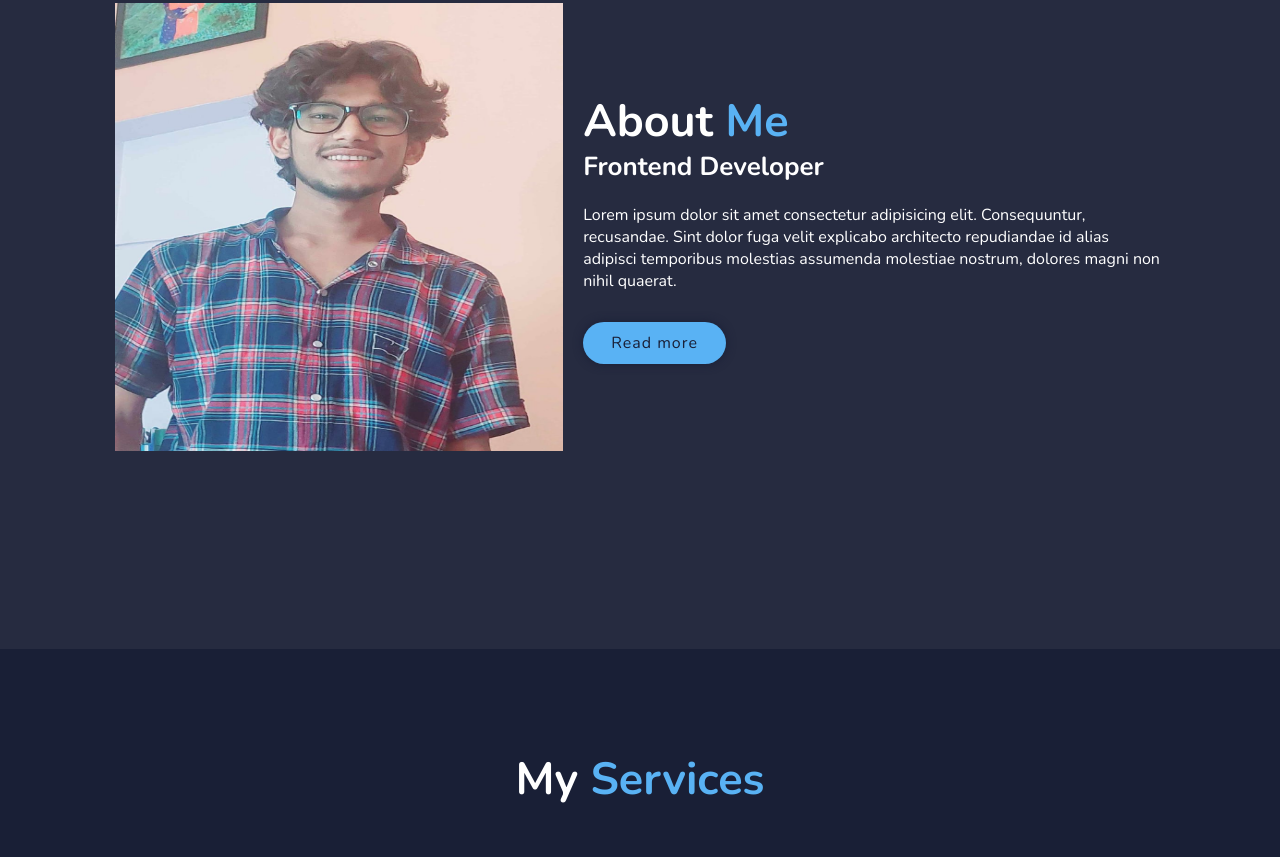
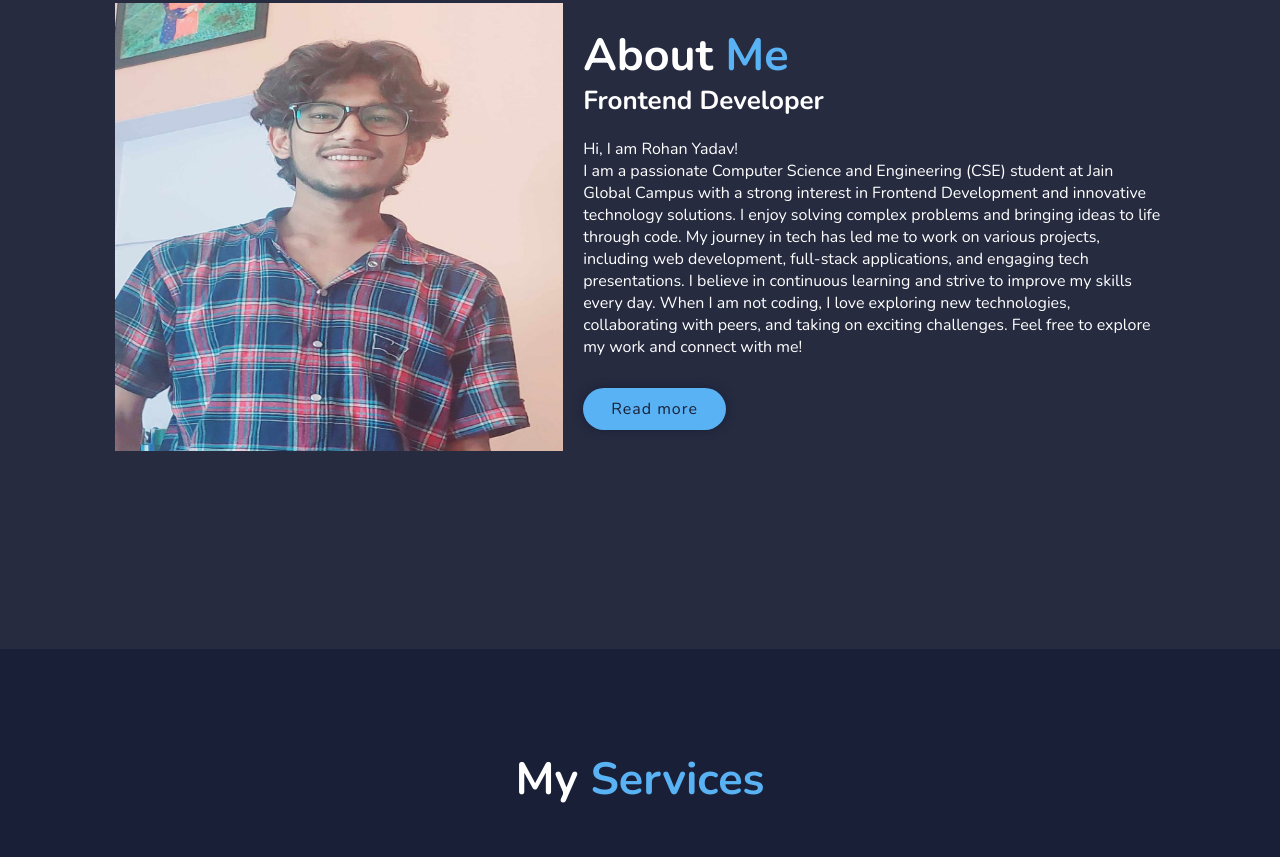
Before and after one commit to rohan-yadav19/portfolio_website, a plain HTML site: page index.html in a window 1280 px wide. Shown: the part 1191-2048 px from the top of the page. Drawn offline with nearby package versions, Linux system fonts and the light colour scheme.

Commit message:
Third commit

```diff
--- a/index.html
+++ b/index.html
@@ -59,10 +59,17 @@
         <h2 class="heading">About<span> Me</span></h2>
         <h3>Frontend Developer</h3>
         <p>
-          Lorem ipsum dolor sit amet consectetur adipisicing elit. Consequuntur,
-          recusandae. Sint dolor fuga velit explicabo architecto repudiandae id
-          alias adipisci temporibus molestias assumenda molestiae nostrum,
-          dolores magni non nihil quaerat.
+          Hi, I am Rohan Yadav!<br />
+          I am a passionate Computer Science and Engineering (CSE) student at
+          Jain Global Campus with a strong interest in Frontend Development and
+          innovative technology solutions. I enjoy solving complex problems and
+          bringing ideas to life through code. My journey in tech has led me to
+          work on various projects, including web development, full-stack
+          applications, and engaging tech presentations. I believe in continuous
+          learning and strive to improve my skills every day. When I am not
+          coding, I love exploring new technologies, collaborating with peers,
+          and taking on exciting challenges. Feel free to explore my work and
+          connect with me!
         </p>
         <a href="#" class="btn">Read more</a>
       </div>
```
